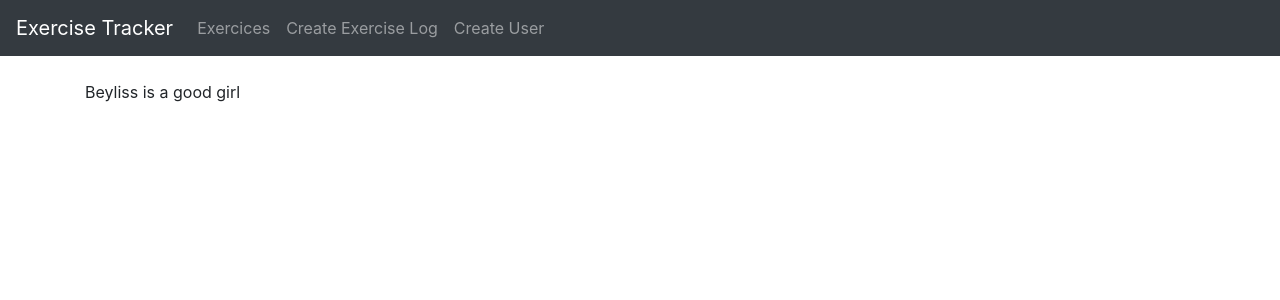
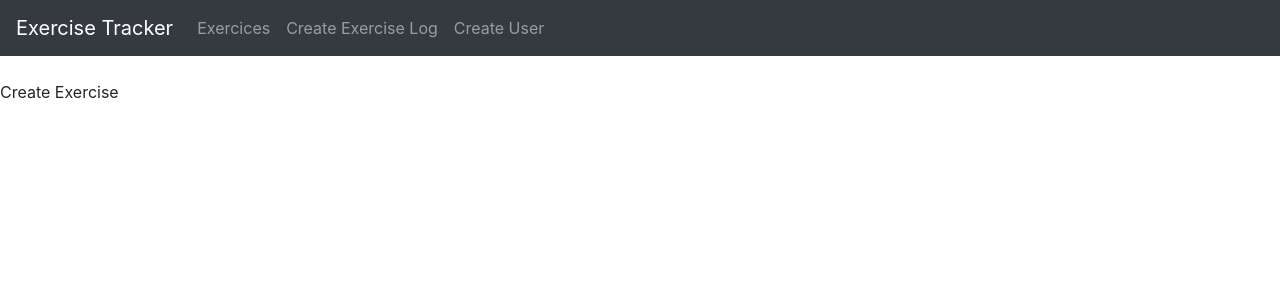
Before and after one commit to dariathompson/mern-exercise-tracker, a React (Create React App) app: page /create in a window 1280 px wide. Shown: the top 300 px of the page. Built offline with nearby package versions, Linux system fonts and the light colour scheme.

Commit message:
added hard coded components

```diff
--- a/src/App.js
+++ b/src/App.js
@@ -5,23 +5,20 @@ import './App.css';
 import "bootstrap/dist/css/bootstrap.min.css"
 
 import Navbar from "./components/navbar.component"
-// import ExercisesList from "./components/exercises-list.component"
-// import EditExercise from "./components/edit-exercise.component"
-// import CreateExercise from "./components/create-exercise.component"
-// import CreateUser from "./components/create-user.component"
+import ExercisesList from "./components/exercises-list.component"
+import EditExercise from "./components/edit-exercise.component"
+import CreateExercise from "./components/create-exercise.component"
+import CreateUser from "./components/create-user.component"
 
 function App() {
   return (
     <Router>
       <Navbar />
       <br/>
-      {/* <Route path="/" exact component={ExercisesList} />
+      <Route path="/" exact component={ExercisesList} />
       <Route path="/edit/:id" component={EditExercise} />
       <Route path="/create" component={CreateExercise} />
-      <Route path="/user" component={CreateUser} /> */}
-      <div className="container">
-        Beyliss is a good girl
-      </div>
+      <Route path="/user" component={CreateUser} />
     </Router>
   );
 }
--- /dev/null
+++ b/src/components/create-exercise.component.js
@@ -0,0 +1,11 @@
+import React from 'react';
+
+function CreateExercise() {
+  return (
+    <div>
+      <p>Create Exercise</p>
+    </div>
+  )
+}
+
+export default CreateExercise;
--- /dev/null
+++ b/src/components/create-user.component.js
@@ -0,0 +1,11 @@
+import React from 'react';
+
+function CreateUser() {
+  return (
+    <div>
+      <p>Create User</p>
+    </div>
+  )
+}
+
+export default CreateUser;
--- /dev/null
+++ b/src/components/edit-exercise.component.js
@@ -0,0 +1,11 @@
+import React from 'react';
+
+function EditExercise() {
+  return (
+    <div>
+      <p>Edit Exercise</p>
+    </div>
+  )
+}
+
+export default EditExercise;
--- /dev/null
+++ b/src/components/exercises-list.component.js
@@ -0,0 +1,11 @@
+import React from 'react';
+
+function ExercisesList() {
+  return (
+    <div>
+      <p>This is Exercises List</p>
+    </div>
+  )
+}
+
+export default ExercisesList;
--- a/src/components/navbar.component.js
+++ b/src/components/navbar.component.js
@@ -1,9 +1,7 @@
-import React, { Component } from 'react';
+import React from 'react';
 import { Link } from 'react-router-dom';
 
-export default class Navbar extends Component {
-
-  render() {
+function Navbar() {
     return (
       <nav className='navbar navbar-dark bg-dark navbar-expand-lg'>
         <Link to="/" className="navbar-brand">Exercise Tracker</Link>
@@ -13,7 +11,7 @@ export default class Navbar extends Component {
               <Link to="/" className="nav-link">Exercices</Link>
             </li>
             <li className="navbar-item">
-              <Link to="/creare" className="nav-link">Create Exercise Log</Link>
+              <Link to="/create" className="nav-link">Create Exercise Log</Link>
             </li>
             <li className="navbar-item">
               <Link to="/user" className="nav-link">Create User</Link>
@@ -23,4 +21,5 @@ export default class Navbar extends Component {
       </nav>
     )
   }
-}
+
+export default Navbar;
```
